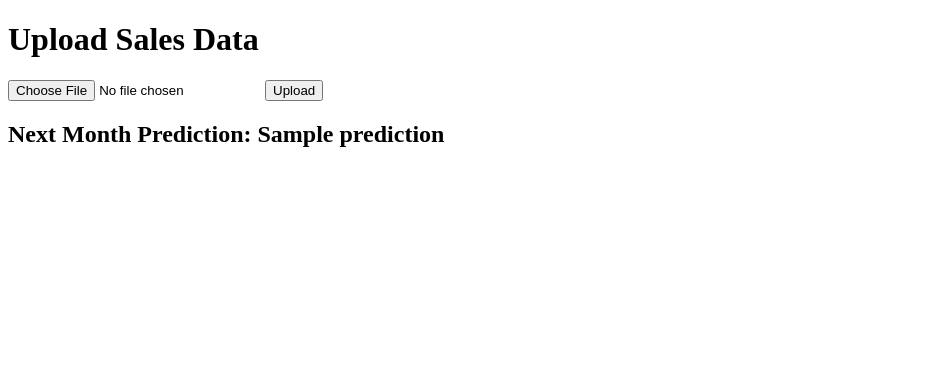
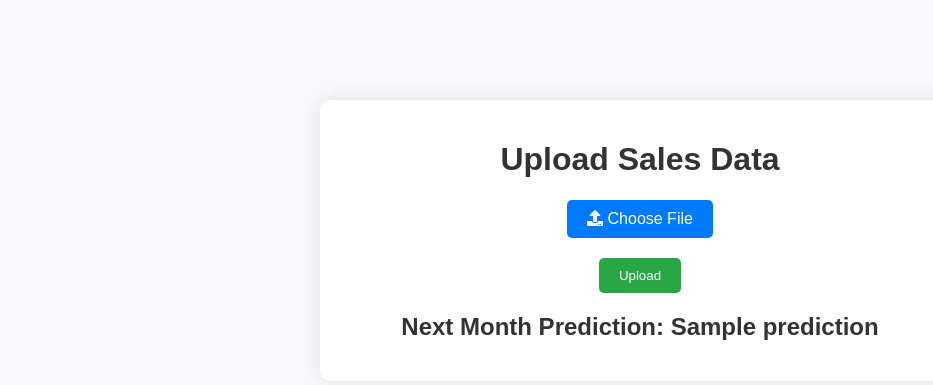
Before and after one commit to anjana200218648/anjana200218648-Y3S2-WE-30_Clothing--Store, a Flask app: template templates/upload.html in a window 1280 px wide. Shown: the top 385 px of the page, without its empty margins (0-933 px from the left). Run offline with Flask 3, Linux system fonts and the light colour scheme; the template is opened without the code that fills it: most values are stand-ins (such as "Sample title", 1, 10 or a date in 2020).

Commit message:
build frontend

```diff
--- a/static/styles.css
+++ b/static/styles.css
@@ -1,6 +1,8 @@
 body {
     background-color: #f8f9fa;
     font-family: Arial, sans-serif;
+    margin: 0;
+    padding: 0;
 }
 
 .container {
@@ -8,6 +10,62 @@
     margin: 100px auto;
     padding: 20px;
     background: white;
-    box-shadow: 0 0 10px rgba(0, 0, 0, 0.1);
+    box-shadow: 0 0 20px rgba(0, 0, 0, 0.1);
     border-radius: 10px;
+    text-align: center;
 }
+
+h1 {
+    color: #333;
+}
+
+.success {
+    color: green;
+}
+
+.error {
+    color: red;
+}
+
+.file-upload {
+    position: relative;
+    margin: 20px 0;
+}
+
+.file-upload input[type="file"] {
+    display: none;
+}
+
+.file-label {
+    display: inline-block;
+    padding: 10px 20px;
+    background-color: #007bff;
+    color: white;
+    border-radius: 5px;
+    cursor: pointer;
+    transition: background-color 0.3s;
+}
+
+.file-label:hover {
+    background-color: #0056b3;
+}
+
+.btn {
+    padding: 10px 20px;
+    background-color: #28a745;
+    color: white;
+    border: none;
+    border-radius: 5px;
+    cursor: pointer;
+    transition: background-color 0.3s;
+}
+
+.btn:hover {
+    background-color: #218838;
+}
+
+.prediction {
+    margin-top: 20px;
+    font-size: 1.5em;
+    color: #333;
+}
--- a/templates/upload.html
+++ b/templates/upload.html
@@ -4,23 +4,30 @@
     <meta charset="UTF-8">
     <meta name="viewport" content="width=device-width, initial-scale=1.0">
     <title>Sales Prediction</title>
+    <link rel="stylesheet" href="{{ url_for('static', filename='styles.css') }}">
+    <link rel="stylesheet" href="https://cdnjs.cloudflare.com/ajax/libs/font-awesome/5.15.4/css/all.min.css">
 </head>
 <body>
+    <div class="container">
         <h1>Upload Sales Data</h1>
         {% if message %}
-        <p style="color:green;">{{ message }}</p>
+            <p class="success">{{ message }}</p>
         {% endif %}
         {% if error %}
-        <p style="color:red;">{{ error }}</p>
+            <p class="error">{{ error }}</p>
         {% endif %}
 
         <form action="/upload" method="post" enctype="multipart/form-data">
-        <input type="file" name="file" required>
-        <button type="submit">Upload</button>
+            <div class="file-upload">
+                <input type="file" name="file" id="file" required>
+                <label for="file" class="file-label"><i class="fas fa-upload"></i> Choose File</label>
+            </div>
+            <button type="submit" class="btn">Upload</button>
         </form>
 
         {% if prediction is not none %}
-        <h2>Next Month Prediction: {{ prediction }}</h2>
+            <h2 class="prediction">Next Month Prediction: <span>{{ prediction }}</span></h2>
         {% endif %}
+    </div>
 </body>
 </html>
```
Lines whose indentation alone changed are shown as unchanged.
